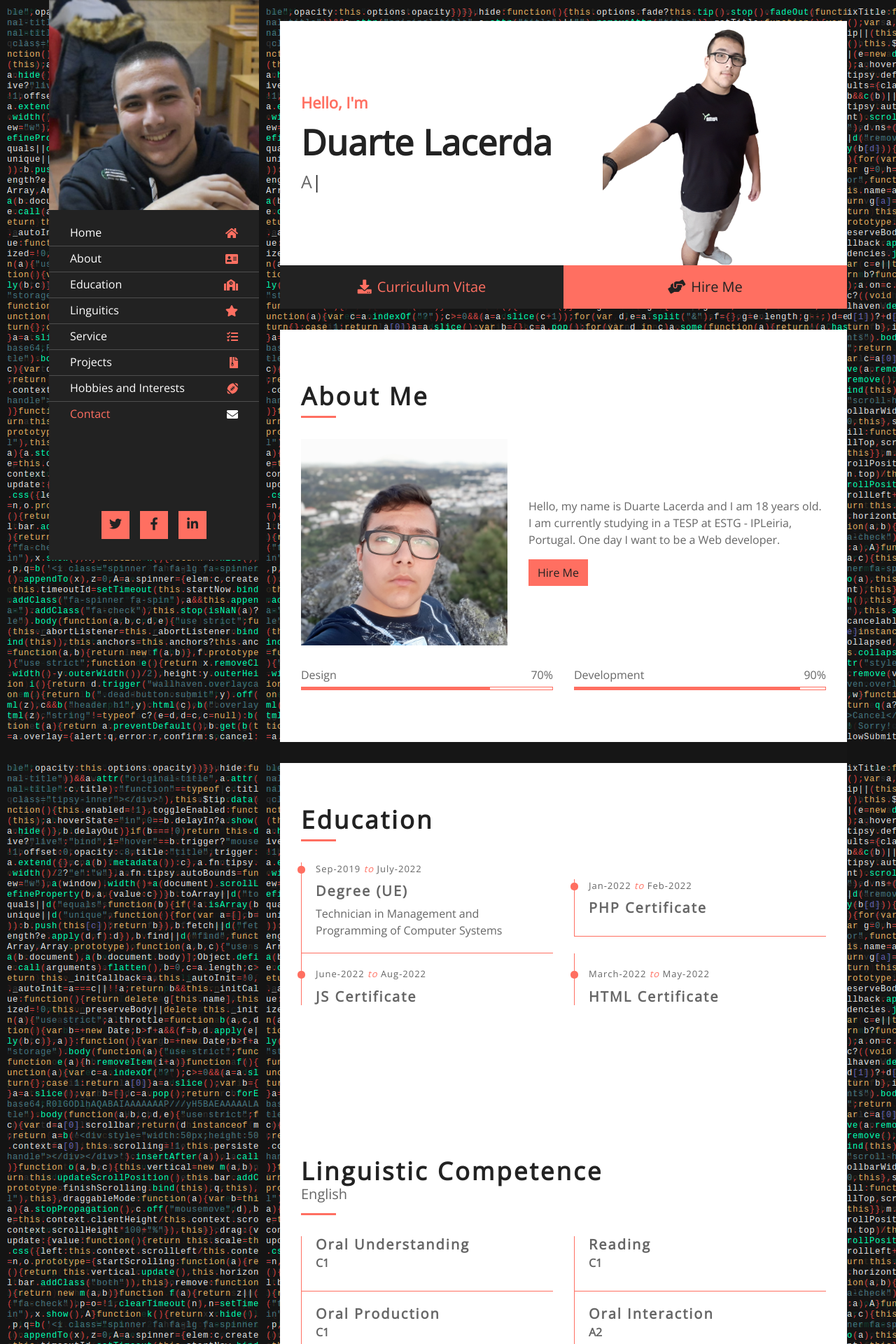
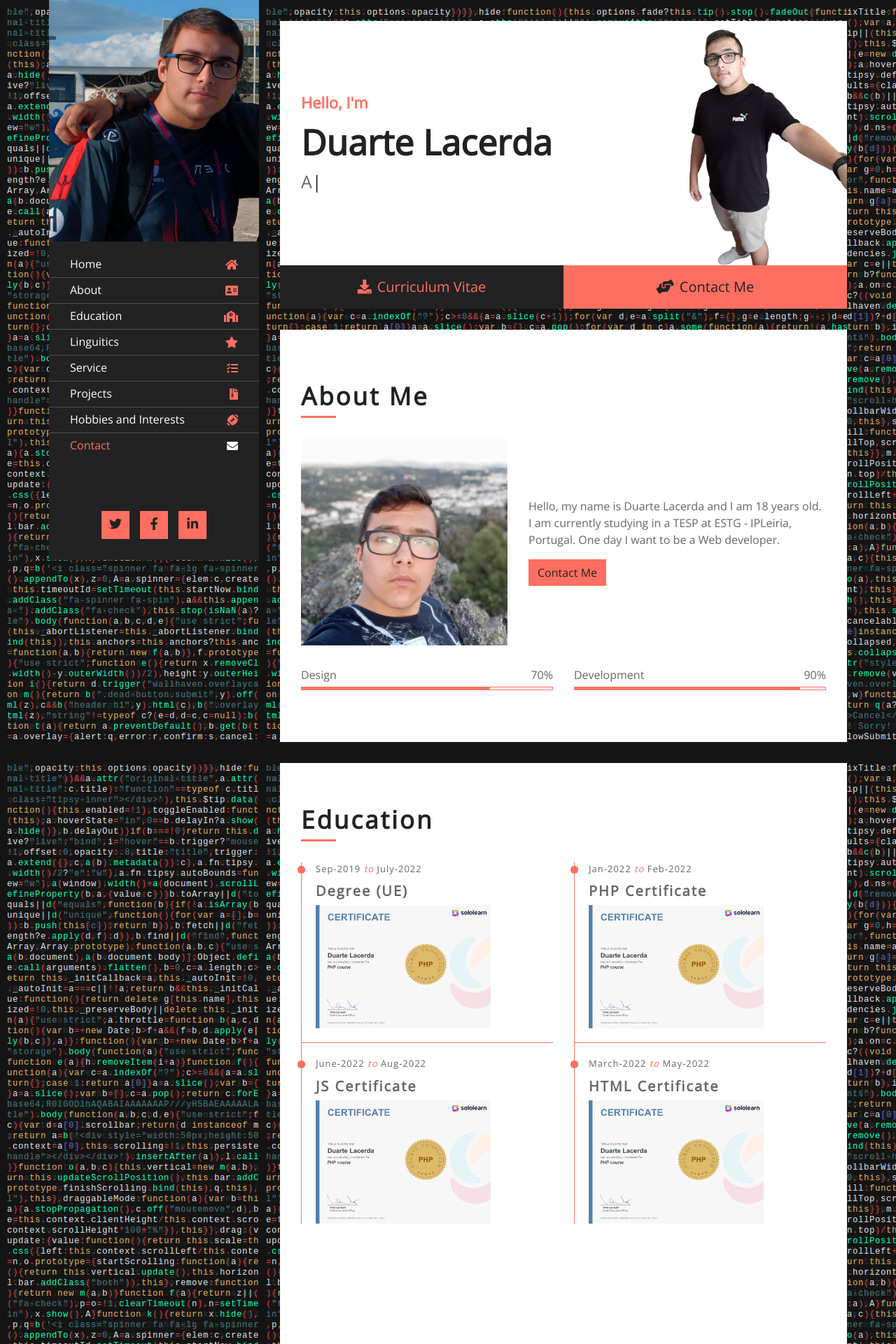
Before and after one commit to DuarteLacerda/DuarteLacerda.github.io, a PHP site: page / in a window 1280 px wide. Shown: the top 1920 px of the page at 70% size. Run offline with PHP 8.4, Linux system fonts and the light colour scheme; some libraries are stand-ins or nearby versions.

Commit message:
09/01/2023

```diff
--- a/css/style.css
+++ b/css/style.css
@@ -567,6 +567,9 @@ a:focus {
     margin: 0;
 }
 
+.education img {
+    max-width: 250px;
+}
 
 /**********************************/
 /********* Experience CSS *********/
--- a/index.html
+++ b/index.html
@@ -3,13 +3,13 @@
 
 <head>
     <meta charset="utf-8">
-    <title>Hi❗</title>
+    <title>Duarte Lacerda</title>
     <meta content="width=device-width, initial-scale=1.0" name="viewport">
     <meta content="Resume Website Template Free Download" name="keywords">
     <meta content="Resume Website Template Free Download" name="description">
 
     <!-- Favicon -->
-    <link href="img/favicon.png" rel="icon">
+    <link href="img/logo.ico" rel="icon">
 
     <!-- Google Fonts -->
     <link href="https://fonts.googleapis.com/css2?family=Open+Sans:300;400;600;700;800&display=swap" rel="stylesheet">
@@ -92,7 +92,7 @@
                 <div class="content-inner">
                     <a class="btn" href="img/DuarteLacerda_CV.pdf"><i class="fa fa-download"></i>Curriculum Vitae</a>
                     <a class="btn" href="https://www.linkedin.com/in/duarte-lacerda-545136235/"><i
-                            class="fa fa-hands-helping"></i>Hire Me</a>
+                            class="fa fa-hands-helping"></i>Contact Me</a>
                 </div>
             </div>
             <!-- Large Button End -->
@@ -112,7 +112,7 @@
                                 Hello, my name is Duarte Lacerda and I am 18 years old. I am currently studying in a
                                 TESP at ESTG - IPLeiria, Portugal. One day I want to be a Web developer.
                             </p>
-                            <a class="btn" href="https://www.linkedin.com/in/duarte-lacerda-545136235/">Hire Me</a>
+                            <a class="btn" href="https://www.linkedin.com/in/duarte-lacerda-545136235/">Contact Me</a>
                         </div>
                     </div>
                     <div class="row">
@@ -156,25 +156,29 @@
                             <div class="edu-col">
                                 <span>Sep-2019 <i>to</i> July-2022</span>
                                 <h3>Degree (UE)</h3>
-                                <p>Technician in Management and Programming of Computer Systems</p>
+                                <!-- <p>Technician in Management and Programming of Computer Systems</p> -->
+                                <img src="img/certificado_PHP.jpg" alt="PHP Certificate">
                             </div>
                         </div>
                         <div class="col-md-6">
                             <div class="edu-col">
                                 <span>Jan-2022 <i>to</i> Feb-2022</span>
                                 <h3>PHP Certificate</h3>
+                                <img src="img/certificado_PHP.jpg" alt="PHP Certificate">
                             </div>
                         </div>
                         <div class="col-md-6">
                             <div class="edu-col">
                                 <span>June-2022 <i>to</i> Aug-2022</span>
                                 <h3>JS Certificate</h3>
+                                <img src="img/certificado_PHP.jpg" alt="PHP Certificate">
                             </div>
                         </div>
                         <div class="col-md-6">
                             <div class="edu-col">
                                 <span>March-2022 <i>to</i> May-2022</span>
                                 <h3>HTML Certificate</h3>
+                                <img src="img/certificado_PHP.jpg" alt="PHP Certificate">
                             </div>
                         </div>
                     </div>
@@ -205,19 +209,13 @@
                         <div class="col-md-6">
                             <div class="exp-col">
                                 <h3>Oral Production</h3>
-                                <h5>C1</h5>
+                                <h5>b1</h5>
                             </div>
                         </div>
                         <div class="col-md-6">
                             <div class="exp-col">
                                 <h3>Oral Interaction</h3>
-                                <h5>A2</h5>
-                            </div>
-                        </div>
-                        <div class="col-md-6">
-                            <div class="exp-col">
-                                <h3>Writing</h3>
-                                <h5>C1</h5>
+                                <h5>A1</h5>
                             </div>
                         </div>
                         <div class="col-md-6">
@@ -276,36 +274,25 @@
                             <div class="portfolio-wrap">
                                 <figure>
                                     <img src="img/portfolio-2.jpg" class="img-fluid" alt="">
-                                    <a href="img/portfolio-2.jpg" class="link-preview" data-lightbox="portfolio"
-                                        data-title="Project Name" title="Preview"><i class="fa fa-eye"></i></a>
-                                    <a href="https://www.instructables.com/Crack-the-Code-Game-Arduino-Based-Puzzle-Box/"
+                                    <a target="_blank" href="img/portfolio-2.jpg" class="link-preview"
+                                        data-lightbox="portfolio" data-title="Crack The Code Game Box"
+                                        title="Preview"><i class="fa fa-eye"></i></a>
+                                    <a target="_blank"
+                                        href="https://www.instructables.com/Crack-the-Code-Game-Arduino-Based-Puzzle-Box/"
                                         class="link-details" title="More Details"><i class="fa fa-link"></i></a>
                                     <a class="portfolio-title">Crack The Code Game Box <span>Class Project</span></a>
                                 </figure>
                             </div>
                         </div>
-
-                        <div class="col-lg-4 col-md-6 portfolio-item dig-mar">
-                            <div class="portfolio-wrap">
-                                <figure>
-                                    <img src="img/portfolio-4.jpg" class="img-fluid" alt="">
-                                    <a href="img/portfolio-4.jpg" class="link-preview" data-lightbox="portfolio"
-                                        data-title="Project Name" title="Preview"><i class="fa fa-eye"></i></a>
-                                    <a href="https://www.youtube.com/watch?v=M-YXAS3R3-8&ab_channel=DIYBuilder"
-                                        class="link-details" title="More Details"><i class="fa fa-link"></i></a>
-                                    <a class="portfolio-title">Mini 3D Printer <span>Degree Project</span></a>
-                                </figure>
-                            </div>
-                        </div>
-
                         <div class="col-lg-4 col-md-6 portfolio-item dig-mar">
                             <div class="portfolio-wrap">
                                 <figure>
                                     <img src="img/portfolio-6.jpg" class="img-fluid" alt="">
-                                    <a href="img/portfolio-6.jpg" class="link-preview" data-lightbox="portfolio"
-                                        data-title="Project Name" title="Preview"><i class="fa fa-eye"></i></a>
-                                    <a href="https://stemify.weebly.com/juno-bot.html" class="link-details"
-                                        title="More Details"><i class="fa fa-link"></i></a>
+                                    <a target="_blank" href="img/portfolio-6.jpg" class="link-preview"
+                                        data-lightbox="portfolio" data-title="Juno Rover (Arduino)" title="Preview"><i
+                                            class="fa fa-eye"></i></a>
+                                    <a target="_blank" href="https://stemify.weebly.com/juno-bot.html"
+                                        class="link-details" title="More Details"><i class="fa fa-link"></i></a>
                                     <a class="portfolio-title">Juno Rover (Arduino) <span>Robotics Clube
                                             Project</span></a>
                                 </figure>
@@ -314,68 +301,6 @@
                     </div>
                 </div>
             </div>
-            <!-- Portfolio Start -->
-
-            <!-- Review Start -->
-            <!-- <div class="review" id="review">
-                    <div class="content-inner">
-                        <div class="content-header">
-                            <h2>Review</h2>
-                        </div>
-                        <div class="row align-items-center review-slider">
-                            <div class="col-md-12">
-                                <div class="review-slider-item">
-                                    <div class="review-text">
-                                        <p>
-                                            Lorem ipsum dolor sit amet, consectetur adipiscing elit. Sed eu suscipit orci. Donec molestie velit id libero blandit, quis suscipit urna suscipit. Donec aliquet erat eu lacinia iaculis. Ut tempor tellus eu sem pharetra feugiat.
-                                        </p>
-                                    </div>
-                                    <div class="review-img">
-                                        <img src="img/review-1.jpg" alt="Image">
-                                        <div class="review-name">
-                                            <h3>Client Name</h3>
-                                            <p>Profession</p>
-                                        </div>
-                                    </div>
-                                </div>
-                            </div>
-                            <div class="col-md-12">
-                                <div class="review-slider-item">
-                                    <div class="review-text">
-                                        <p>
-                                            Lorem ipsum dolor sit amet, consectetur adipiscing elit. Sed eu suscipit orci. Donec molestie velit id libero blandit, quis suscipit urna suscipit. Donec aliquet erat eu lacinia iaculis. Ut tempor tellus eu sem pharetra feugiat.
-                                        </p>
-                                    </div>
-                                    <div class="review-img">
-                                        <img src="img/review-2.jpg" alt="Image">
-                                        <div class="review-name">
-                                            <h3>Client Name</h3>
-                                            <p>Profession</p>
-                                        </div>
-                                    </div>
-                                </div>
-                            </div>
-                            <div class="col-md-12">
-                                <div class="review-slider-item">
-                                    <div class="review-text">
-                                        <p>
-                                            Lorem ipsum dolor sit amet, consectetur adipiscing elit. Sed eu suscipit orci. Donec molestie velit id libero blandit, quis suscipit urna suscipit. Donec aliquet erat eu lacinia iaculis. Ut tempor tellus eu sem pharetra feugiat.
-                                        </p>
-                                    </div>
-                                    <div class="review-img">
-                                        <img src="img/review-3.jpg" alt="Image">
-                                        <div class="review-name">
-                                            <h3>Client Name</h3>
-                                            <p>Profession</p>
-                                        </div>
-                                    </div>
-                                </div>
-                            </div>
-                        </div>
-                    </div>
-                </div> -->
-            <!-- Review End -->
-
             <!-- Hoobies and Interests Start -->
             <div class="hobbies" id="hobbies">
                 <div class="content-inner">
@@ -421,28 +346,31 @@
                                 <p><i class="fa fa-tag"></i>Web Developer</p>
                                 <p><i class="fa fa-envelope"></i><a
                                         href="mailto:info@example.com">duartelacerda4@gmail.com</a></p>
-                                <!-- <p><i class="fa fa-phone"></i><a href="tel:+1234567890">+351 911161367</a></p> -->
-                                <p><a
-                                        href="https://www.google.com/maps/place/Caldas+da+Rainha/@39.4393435,-9.1364845,12z/data=!3m1!4b1!4m5!3m4!1s0xd18b250a082a2d1:0xb39a198d8e8efc9c!8m2!3d39.4048977!4d-9.135404"><i
+                                <!-- <p><i class="fa fa-phone"></i><a href="tel:+351911161367">+351 911161367</a></p> -->
+                                <p><a target="_blank"
+                                        href="https://www.google.com/maps/place/Leiria/@39.7540562,-8.8410639,13z/data=!3m1!4b1!4m5!3m4!1s0xd22731534c9b2b9:0x4daf832739d43c6c!8m2!3d39.7495331!4d-8.807683"><i
                                             class="fa fa-map-marker"></i>Leiria, Leiria, Portugal</a></p>
                                 <div class="social">
-                                    <a class="btn" href="https://twitter.com/DuarteLacerda1"><i
+                                    <a class="btn" target="_blank" href="https://twitter.com/DuarteLacerda1"><i
                                             class="fab fa-twitter"></i></a>
-                                    <a class="btn" href="https://www.facebook.com/Duarte.lacerda.PT/"><i
+                                    <a class="btn" target="_blank" href="https://www.facebook.com/Duarte.lacerda.PT/"><i
                                             class="fab fa-facebook-f"></i></a>
-                                    <a class="btn" href="https://www.linkedin.com/in/duarte-lacerda-545136235/"><i
+                                    <a class="btn" target="_blank"
+                                        href="https://www.linkedin.com/in/duarte-lacerda-545136235/"><i
                                             class="fab fa-linkedin-in"></i></a>
-                                    <a class="btn" href="https://www.instagram.com/duarte_lacerda/"><i
+                                    <a class="btn" target="_blank" href="https://www.instagram.com/duarte_lacerda/"><i
                                             class="fab fa-instagram"></i></a>
-                                    <a class="btn" href="https://www.twitch.tv/duarte_og"><i
+                                    <a class="btn" target="_blank" href="https://www.twitch.tv/duarte_og"><i
                                             class="fab fa-twitch"></i></a>
+                                    <a class="btn" target="_blank" href="https://github.com/DuarteLacerda"><i
+                                            class="fab fa-github"></i></a>
                                 </div>
                             </div>
                         </div>
                     </div>
                     <div class="copyright row align-items-center">
                         <div class="col-md-6">
-                            <p>&copy; Copyright <strong>2022</strong>. All Rights Reserved</p>
+                            <p>&copy; Copyright <strong>2023</strong>. All Rights Reserved</p>
                         </div>
                         <div class="col-md-6">
                             <p>Developed by <strong>Duarte Lacerda</strong></p>
```
Also changed, not shown: img/certificado_AD.jpg (added), img/certificado_PHP.jpg (added), img/logo.ico (added), img/profile.jpg, img/profile.png, img/review-1.jpg (deleted), img/review-2.jpg (deleted), img/review-3.jpg (deleted).
